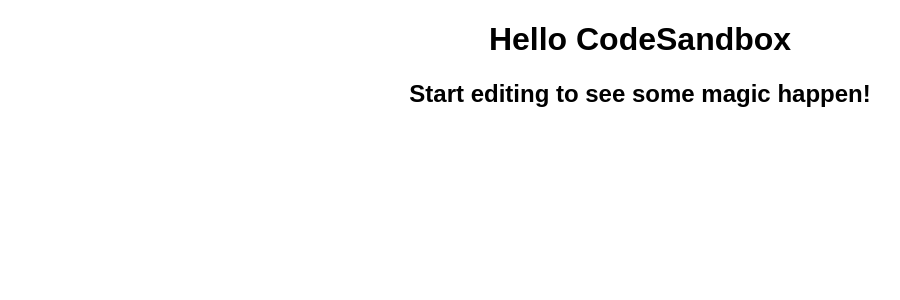
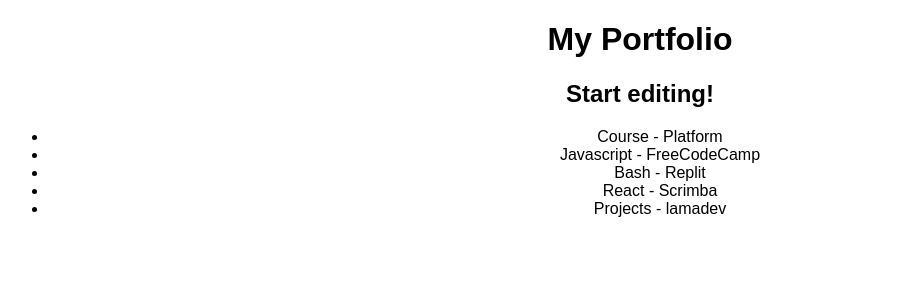
Before and after one commit to fullstackchandan/fullstackchandan.github.io, a React (Create React App) app: page / in a window 1280 px wide. Shown: the top 300 px of the page, without its empty margins (0-900 px from the left). Built offline with nearby package versions, Linux system fonts and the light colour scheme.

Commit message:
resource component resource for learning listed

```diff
--- a/src/App.js
+++ b/src/App.js
@@ -1,10 +1,13 @@
 import "./styles.css";
+import "./Resource.js";
+import Resource from "./Resource.js";
 
 export default function App() {
   return (
     <div className="App">
-      <h1>Hello CodeSandbox</h1>
-      <h2>Start editing to see some magic happen!</h2>
+      <h1>My Portfolio</h1>
+      <h2>Start editing!</h2>
+      <Resource />
     </div>
   );
 }
--- /dev/null
+++ b/src/Resource.js
@@ -0,0 +1,13 @@
+import React from "react";
+
+export default function Resource() {
+  return (
+    <ul>
+      <li>Course - Platform</li>
+      <li>Javascript - FreeCodeCamp</li>
+      <li>Bash - Replit</li>
+      <li>React - Scrimba</li>
+      <li>Projects - lamadev</li>
+    </ul>
+  );
+}
```
